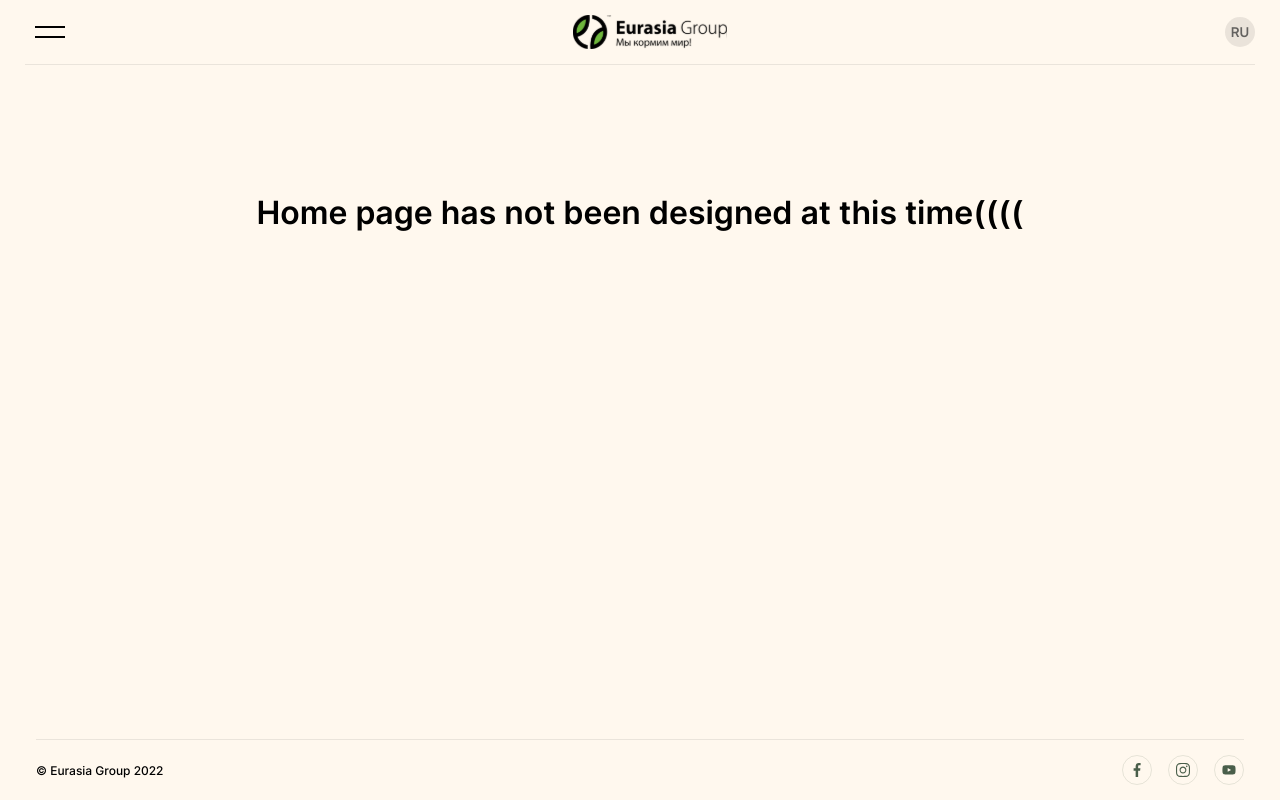
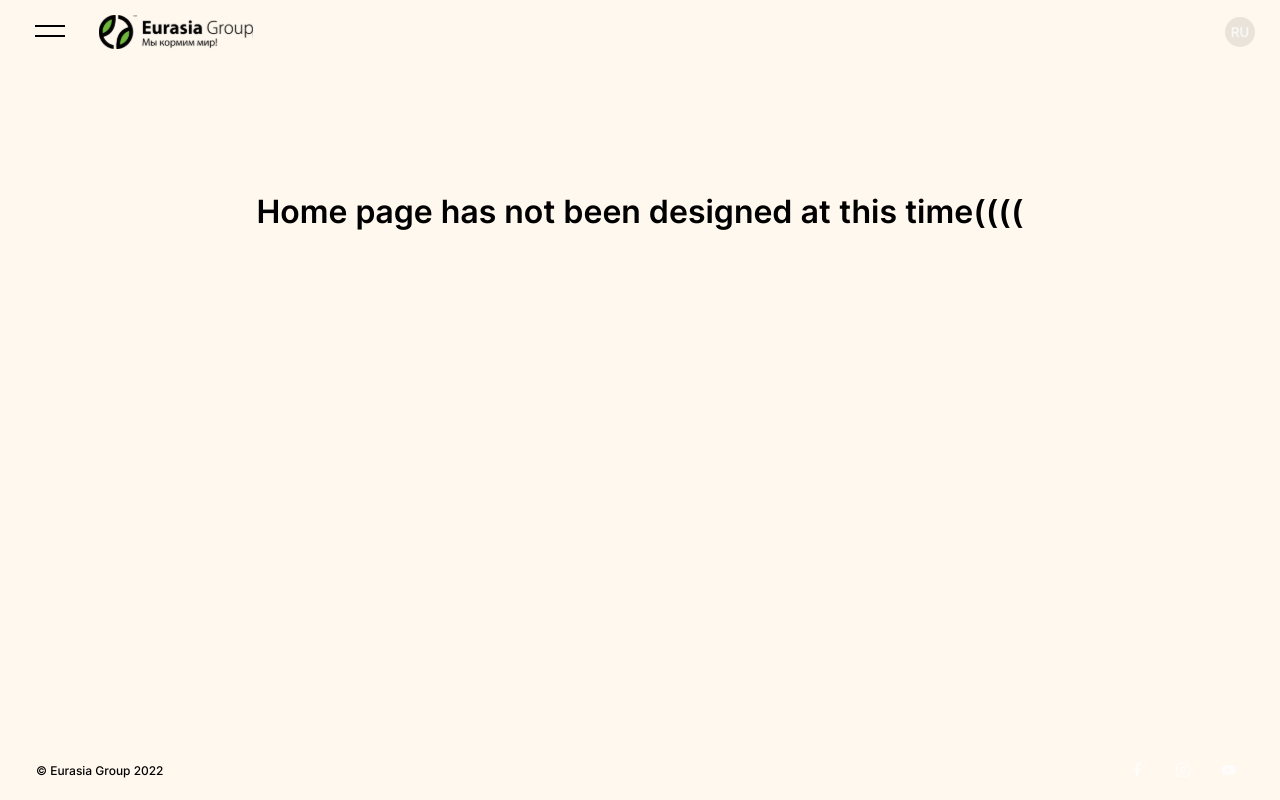
Before and after one commit to DmitriyLopatin/eurasia, a Next.js app: page / in a window 1280 px wide. Built offline with nearby package versions, Linux system fonts and the light colour scheme.

Commit message:
30.08.2022

```diff
--- a/app/components/footer/footer.scss
+++ b/app/components/footer/footer.scss
@@ -1,4 +1,4 @@
-footer{
+.footer{
     font-family: 'Inter';
     @media (max-width:1400px){
         padding: 15px 0px 15px;
@@ -8,8 +8,10 @@ footer{
     display: flex;
     justify-content: space-between;
     align-items: center;
-    border-top: 1px solid rgba(51, 51, 51, 0.1);
     z-index: 2;
+    &__border{
+       border-top: 1px solid rgba(51, 51, 51, 0.1);
+     }
     p{
         font-size: 12px;
         font-weight: 500;
@@ -38,5 +40,15 @@ footer{
                 }
             }
         }
+        &__contactUs{
+            span{
+                border:  1px solid rgba(255, 248, 238, 0.74);
+                & svg {
+                    path{
+                        fill: white
+                    }
+                }
+            }
+        }
     }
 }
--- a/app/components/footer/index.tsx
+++ b/app/components/footer/index.tsx
@@ -3,11 +3,11 @@ import { Facebook } from '../../icons/Facebook'
 import Insta from '../../icons/Insta'
 import { Youtube } from '../../icons/Youtube'
 
-const Footer = () => {
+const Footer = ({isContact = false}) => {
   return (
-    <footer>
+    <footer className={!isContact?"footer footer__border":"footer"}>
       <p>© Eurasia Group 2022</p>
-      <div className='socials'>
+      <div className={!isContact?'socials':'socials socials__contactUs'}>
           <span><Facebook/></span>
           <span><Insta/></span>
           <span><Youtube/></span>
--- a/app/components/header/Header.tsx
+++ b/app/components/header/Header.tsx
@@ -7,14 +7,13 @@ import InstaMenu from '../../icons/InstaMenu'
 import YoutubeMenu from '../../icons/YoutubeMenu'
 
 
-const Header = () => {
+const Header = ({isContact = false}) => {
   let [menuShow, setMenuShow] = useState(true)
   let [languageShow, setLanguageShow] = useState(false)
 
 
   function handleLanguageMenu() {
     setLanguageShow(!languageShow)
-    console.log('true')
   }
 
   useEffect(() => {
@@ -31,15 +30,20 @@ const Header = () => {
     !menuShow ? document.body.style.overflow = 'hidden ' : document.body.style.overflow = 'visible'
   }, [menuShow])
 
+  console.log(isContact)
+
   return (
     <>
-      <header>
-        <div className='burger-btn' onClick={() => setMenuShow(!menuShow)}>
-          <p></p>
-          <p></p>
+      <header className={!isContact?"header header__border":"header"}>
+        <div className='header__contactUs'>
+          <div className='burger-btn' onClick={() => setMenuShow(!menuShow)}>
+            <p></p>
+            <p></p>
+          </div>
+          {isContact?<Link href='/'><img src="/assets/images/Logo.svg" alt="" /></Link>:null}
         </div>
-        <Link href='/'><img src="/assets/images/Logo.svg" alt="" /></Link>
-        <span className='language' onClick={(e) => { setLanguageShow(!languageShow); e.stopPropagation() }}>
+        {!isContact?<Link href='/'><img src="/assets/images/Logo.svg" alt="" /></Link>:null}
+        <span className={!isContact?'language':'language language__contactUs'} onClick={(e) => { setLanguageShow(!languageShow); e.stopPropagation() }}>
           RU
         </span>
         <ul className={languageShow ? 'languageMenuShow' : 'languageMenu'}>
--- a/app/components/header/header.scss
+++ b/app/components/header/header.scss
@@ -1,4 +1,4 @@
-header{
+.header{
     padding: 24px 0px 26px;
     @media (max-width:1400px){
         padding: 15px 0px 15px;
@@ -7,8 +7,14 @@ header{
     display: flex;
     justify-content: space-between;
     align-items: center;
-    border-bottom: 1px solid rgba(51, 51, 51, 0.1);
     z-index: 2;
+    &__border{
+       border-bottom: 1px solid rgba(51, 51, 51, 0.1);
+    }
+    .header__contactUs{
+        display: flex;
+        gap: 24px;
+    }
     .language{
         width: 30px;
         height: 30px;
@@ -23,6 +29,10 @@ header{
         background: rgba(51, 51, 51, 0.1);
         &:hover{
             cursor: pointer;
+        }
+        &__contactUs{
+            color: rgba(255, 255, 255, 0.74);
+
         }
     }
     .languageMenu{
--- a/app/components/wrapper/index.tsx
+++ b/app/components/wrapper/index.tsx
@@ -2,19 +2,19 @@ import React from 'react'
 import Footer from '../footer'
 import Header from '../header/Header'
 
-type Props ={
+interface Props  {
   children: React.ReactNode;
   title?: string;
-  isContac:boolean;
+  isContact: boolean;
 }
-// ReactNode, ReactElement, JSX.element
-const Wrapper: React.FC<Props> = ({children,isContact}) => {
-// const Wrapper = ({children, isContact}) => {
+
+const Wrapper: React.FC<Props> = ({ children, isContact}) => {
+
   return (
       <>
-        <Header isContact/>
+        <Header isContact={isContact}/>
           {children}
-        <Footer />
+        <Footer isContact={isContact}/>
       </>
   )
 }
--- a/app/pages/contact-us/ContactUs.scss
+++ b/app/pages/contact-us/ContactUs.scss
@@ -11,7 +11,7 @@
         align-items: center;
     }
     &__background{
-        background:  url("/assets/images/Contact-Us_bg.png") no-repeat center;
+        background: linear-gradient( rgba(0, 0, 0, 0.3), rgba(0, 0, 0, 0.3) ), url("/assets/images/Contact-Us_bg.png") no-repeat center, ;
         width: 50%;
         height: 100%;
         position: fixed;
@@ -28,6 +28,7 @@
         max-height: 576px;
         margin: 0 auto;
         h1{
+            margin-top: 10px;
             font-size: 40px;
             line-height: 48px;
         }
@@ -79,8 +80,8 @@
         &::placeholder {
             color: rgba(51, 51, 51, 0.5);
         }
-        padding: 8px 0;
-        margin: 4px 0;
+        padding: 6px 0;
+        margin: 2px 0;
     }
 
     button {
--- a/app/pages/contact-us/ContactUs.tsx
+++ b/app/pages/contact-us/ContactUs.tsx
@@ -16,7 +16,6 @@ const ContactUs = () => {
     console.log(data);
     reset();
   }
-
   return (
     <section className='contactUs'>
       <div className='contactUs__container'>
--- a/pages/contact-us/index.tsx
+++ b/pages/contact-us/index.tsx
@@ -1,6 +1,7 @@
 import React from 'react'
 import Wrapper from '../../app/components/wrapper'
 import ContactUs from '../../app/pages/contact-us/ContactUs'
+
 
 const ContactUsPage = () => {
 
--- a/pages/index.tsx
+++ b/pages/index.tsx
@@ -3,7 +3,7 @@ import Wrapper from '../app/components/wrapper'
 
 const Home: NextPage = () => {
   return (
-    <Wrapper>
+    <Wrapper isContact>
       <h1 style={{
         textAlign:"center",
         marginTop:"10vw"
```
